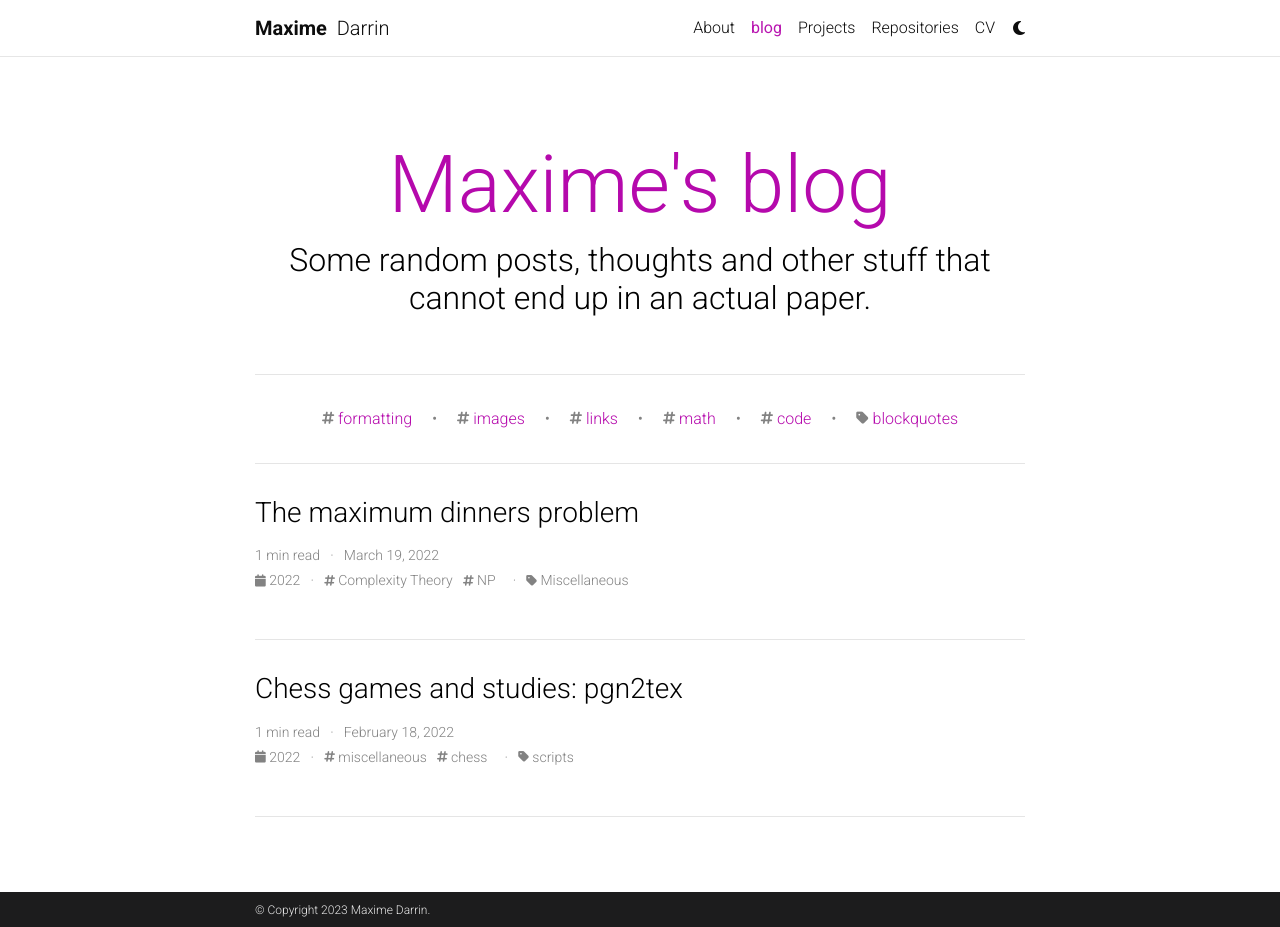
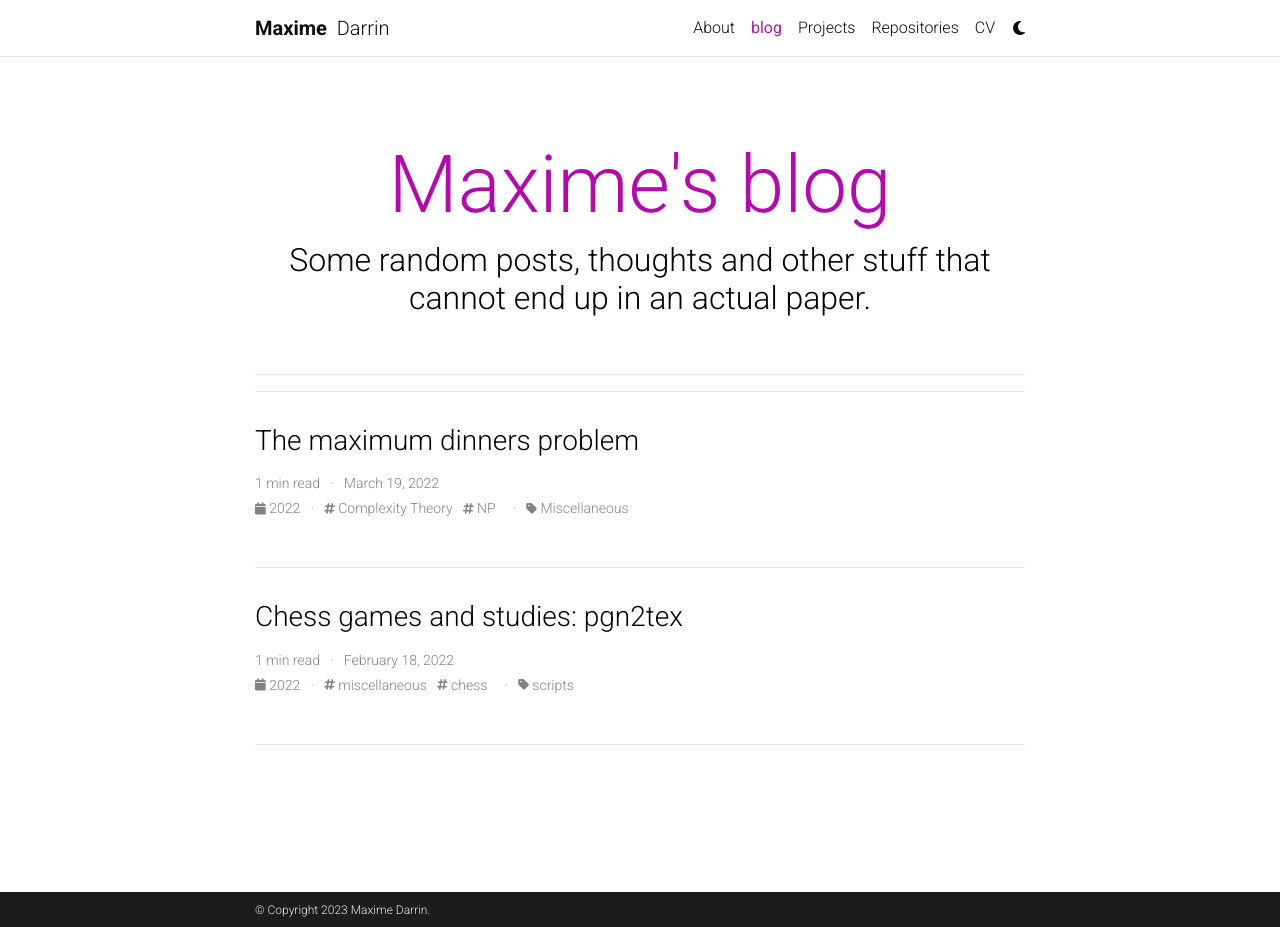
Before and after one commit to icannos/icannos.github.io, a Jekyll site: the page built from blog/index.html, in a window 1280 px wide and 927 px high. Built offline with Jekyll 4.4.1, drawn with Linux system fonts in a browser that asks for light colours; the list of posts is cut into pages by our own code; comment, search, counter and statistics services are not loaded; a style sheet for code colours, icons or effects is not loaded; some of the changed lines change nothing that is shown.

Commit message:
fix blog

```diff
--- a/_config.yml
+++ b/_config.yml
@@ -262,8 +262,8 @@
     tag: '/blog/tag/:name/'
     category: '/blog/category/:name/'
 
-display_tags: ['formatting', 'images', 'links', 'math', 'code'] # these tags will be displayed on the front page of your blog
-display_categories: ['blockquotes'] # these categories will be displayed on the front page of your blog
+display_tags: [] # these tags will be displayed on the front page of your blog
+display_categories: [] # these categories will be displayed on the front page of your blog
 
 # -----------------------------------------------------------------------------
 # Jekyll Scholar
```
